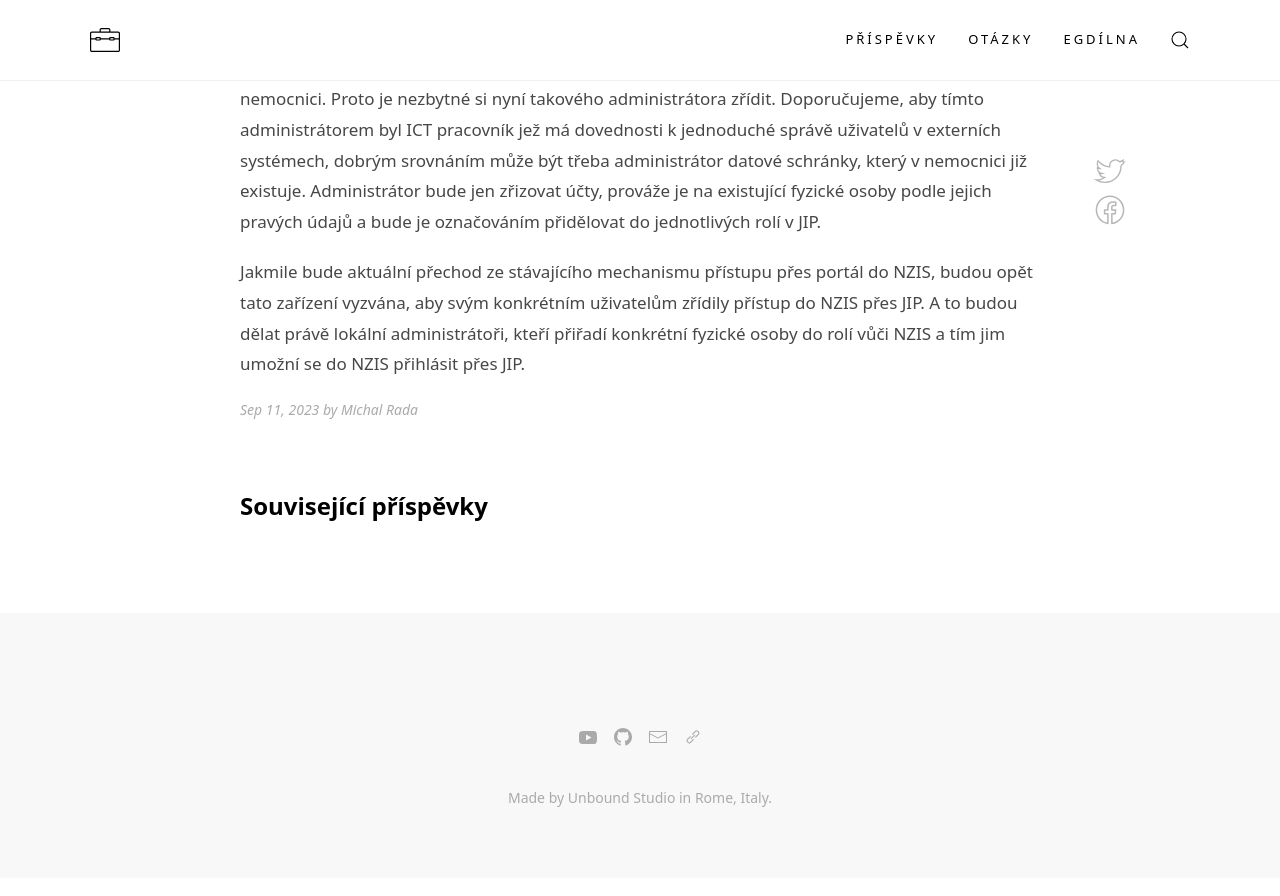
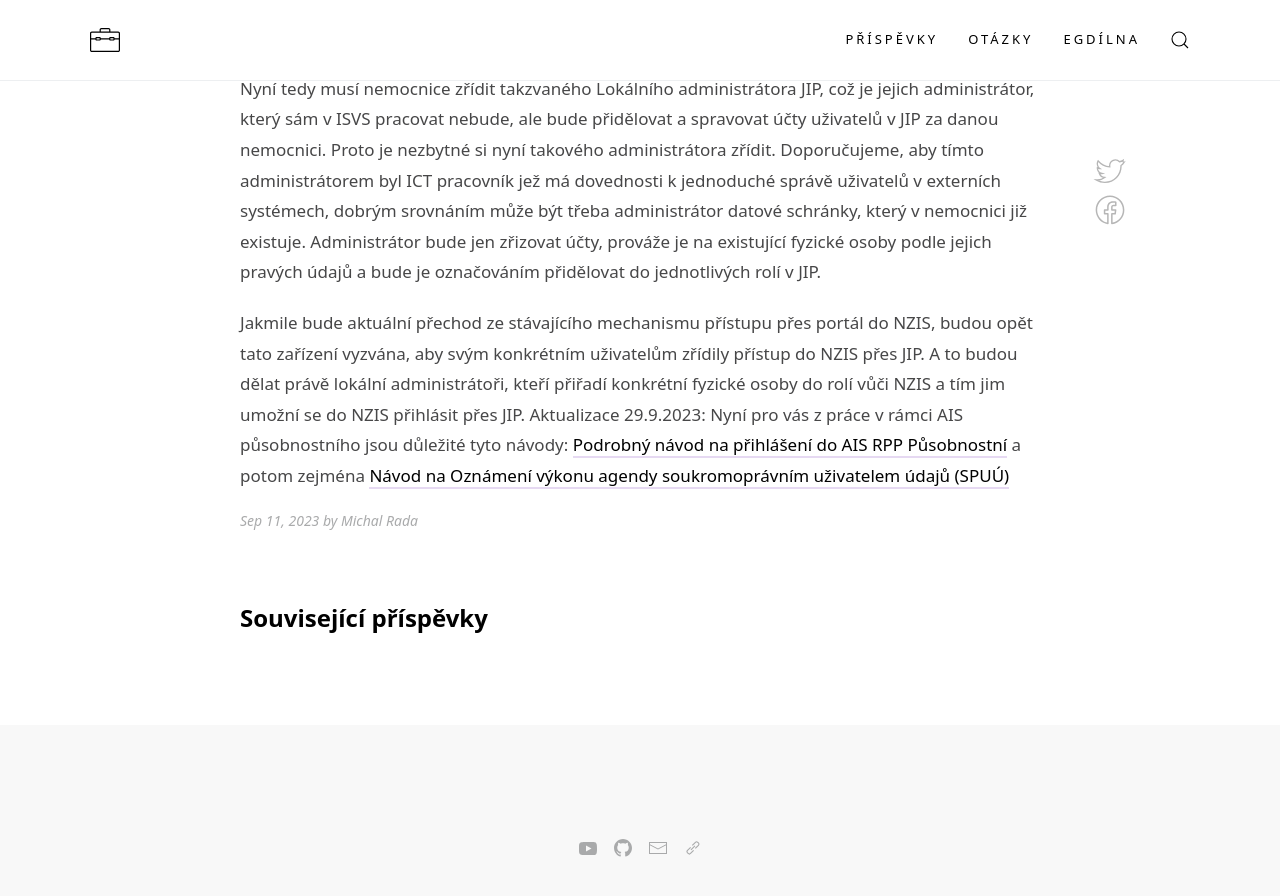
Before and after one commit to egdilna/poradna, a Jekyll site: the page built from _posts/2023-09-11-nemocnice-datovka-jip-co-s-tim.md, in a window 1280 px wide and 900 px high, scrolled down 1433 px. Shown: the top 896 px of the window. Built offline with Jekyll 4.4.1, drawn with Linux system fonts in a browser that asks for light colours; some of the changed text lies outside the part shown.

Commit message:
Update 2023-09-11-nemocnice-datovka-jip-co-s-tim.md

```diff
--- a/_posts/2023-09-11-nemocnice-datovka-jip-co-s-tim.md
+++ b/_posts/2023-09-11-nemocnice-datovka-jip-co-s-tim.md
@@ -5,6 +5,8 @@ categories: [Pereme se s eZdravotnictvím]
 tags: [eHealth, nemocnice, SPUU]
 author: Michal Rada
 ---
+
+Aktualizováno 29.9.2023
 
 Nemocnicím a veřejnoprávním zdravotnickým zařízením dorazilo několik datových zpráv s tím, že si mají zřídit jakéhosi administrátora v JIP/KAAS a že nově budou subjekty v nějaké agendě v jakémsi RPP. Zdá se ale, že obsah datových zpráv není moc srozumitelný a tak se i na nás nemocnide obracejí s prosbou o radu.
 
@@ -20,3 +22,4 @@ Z těchto rolí plynou postupně nabíhající povinnosti. První z nich je př
 Nyní tedy musí nemocnice zřídit takzvaného Lokálního administrátora JIP, což je jejich administrátor, který sám v ISVS pracovat nebude, ale bude přidělovat a spravovat účty uživatelů v JIP za danou nemocnici. Proto je nezbytné si nyní takového administrátora zřídit. Doporučujeme, aby tímto administrátorem byl ICT pracovník jež má dovednosti k jednoduché správě uživatelů v externích systémech, dobrým srovnáním může být třeba administrátor datové schránky, který v nemocnici již existuje. Administrátor bude jen zřizovat účty, prováže je na existující fyzické osoby podle jejich pravých údajů a bude je označováním přidělovat do jednotlivých rolí v JIP.
 
 Jakmile bude aktuální přechod ze stávajícího mechanismu přístupu přes portál do NZIS, budou opět tato zařízení vyzvána, aby svým konkrétním uživatelům zřídily přístup do NZIS přes JIP. A to budou dělat právě lokální administrátoři, kteří přiřadí konkrétní fyzické osoby do rolí vůči NZIS a tím jim umožní se do NZIS přihlásit přes JIP.
+Aktualizace 29.9.2023: Nyní pro vás z práce v rámci AIS působnostního jsou důležité tyto návody: [Podrobný návod na přihlášení do AIS RPP Působnostní](https://archi.gov.cz/znalostni_baze:aisp_navod_plny) a potom zejména [Návod na Oznámení výkonu agendy soukromoprávním uživatelem údajů (SPUÚ)](https://archi.gov.cz/znalostni_baze:aisp_oznameni_vykonu_agendy_spuu)
```
